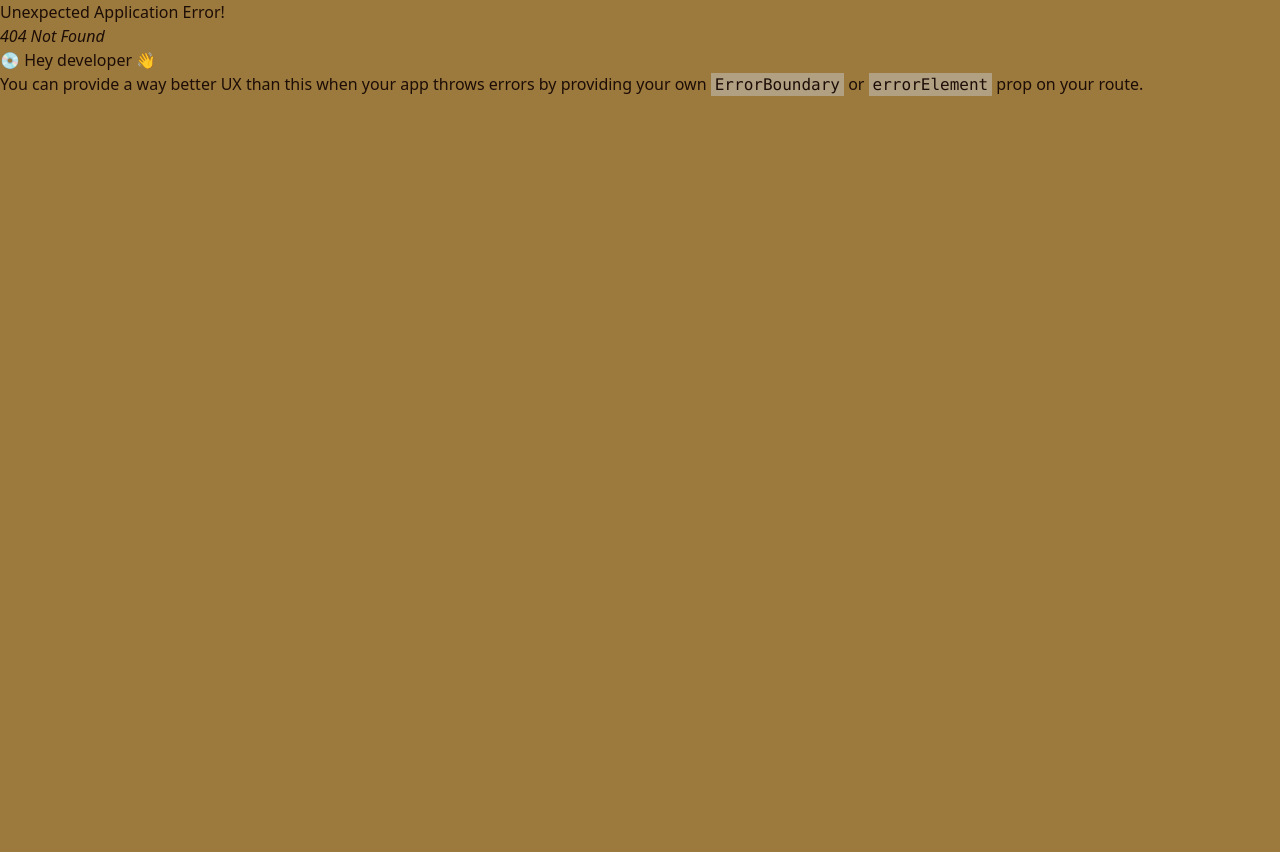
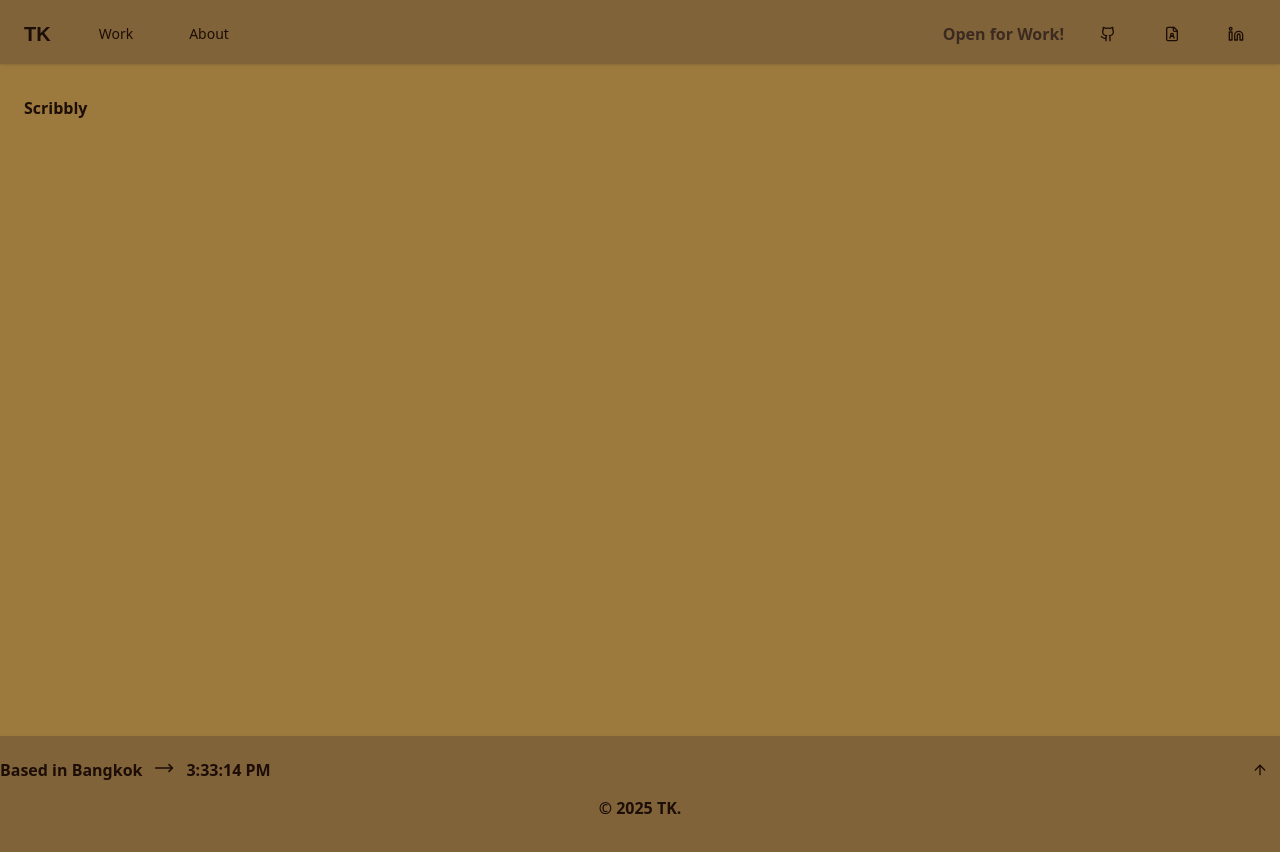
Before and after one commit to taemmyk/taemmyk-portfolio, a React (Vite) app: page /work/scribbly in a window 1280 px wide. Before the commit this address had no page. Shown: the top 852 px of the page. Before the commit the page ends 800 px from the top, so only its background shows below. Built offline with nearby package versions, Linux system fonts and the light colour scheme; a web font is replaced by a local one.

Commit message:
feat(repo): added 2 project layouts

```diff
--- a/src/App.tsx
+++ b/src/App.tsx
@@ -2,6 +2,8 @@ import { createBrowserRouter, RouterProvider } from "react-router-dom";
 import Layout from "./components/layout/Layout";
 import Home from "./components/Home";
 import About from "./components/About";
+import Cobra from "./components/Cobra";
+import Scribbly from "./components/Scribbly";
 
 function App() {
   const router = createBrowserRouter([
@@ -11,6 +13,8 @@ function App() {
       children: [
         { path: "/", element: <Home /> },
         { path: "/about", element: <About /> },
+        { path: "/work/cobra", element: <Cobra /> },
+        { path: "/work/scribbly", element: <Scribbly /> },
       ],
     },
   ]);
--- /dev/null
+++ b/src/components/Cobra.tsx
@@ -0,0 +1,9 @@
+import React from 'react'
+
+function Cobra() {
+  return (
+    <div>Cobra</div>
+  )
+}
+
+export default Cobra
--- /dev/null
+++ b/src/components/Scribbly.tsx
@@ -0,0 +1,9 @@
+import React from 'react'
+
+function Scribbly() {
+  return (
+    <div>Scribbly</div>
+  )
+}
+
+export default Scribbly
```
